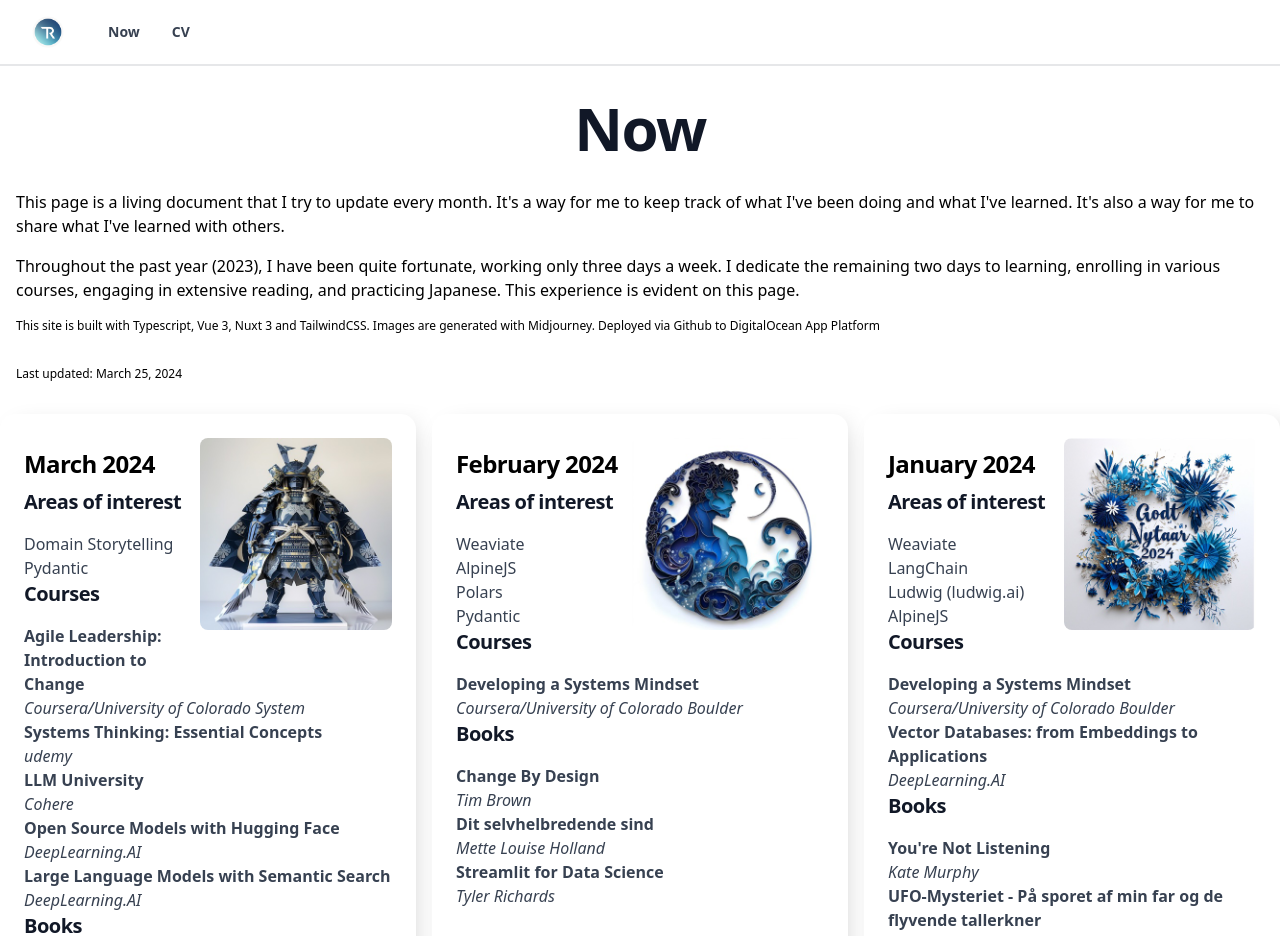
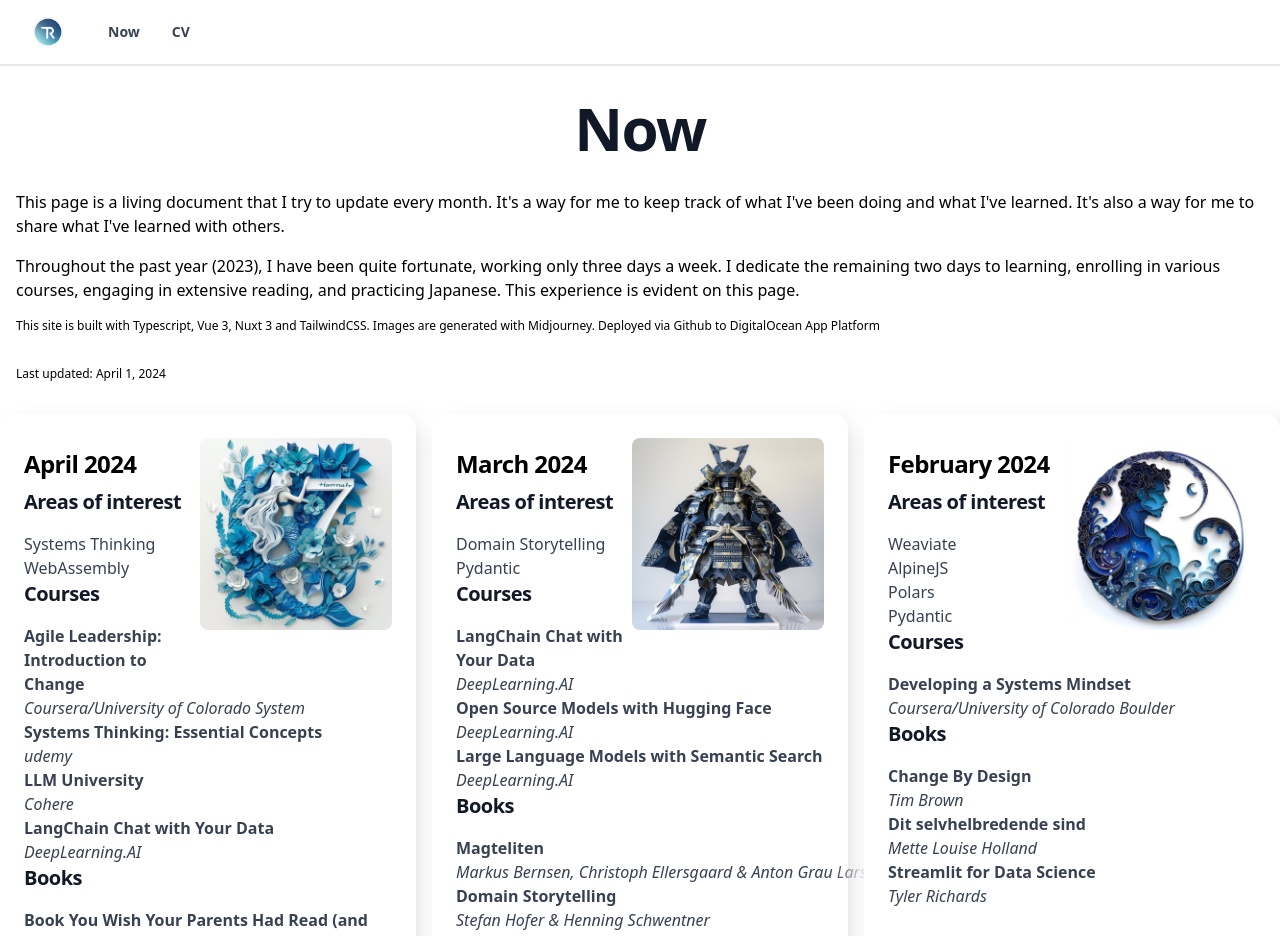
Before and after one commit to ringling/nuxt_ringling_info, a Nuxt app: page /now in a window 1280 px wide. Shown: the top 936 px of the page. Built offline with nearby package versions, Linux system fonts and the light colour scheme.

Commit message:
April month

```diff
--- a/pages/now.vue
+++ b/pages/now.vue
@@ -13,8 +13,30 @@
         generated with
         Midjourney. Deployed via Github to DigitalOcean App Platform
       </div>
-      <div class="m-4 mb-8 text-xs">Last updated: March 25, 2024</div>
+      <div class="m-4 mb-8 text-xs">Last updated: April 1, 2024</div>
       <div class="grid grid-cols-1 md:grid-cols-2 xl:grid-cols-3 gap-4">
+        <div class="block max-w p-6 bg-white markdown neu">
+          <img src="/img/hannah.jpg" class="lg:w-48 md:w-32 w-16 rounded-lg float-right" /><h5 class="mb-2 mt-4 text-2xl font-bold tracking-tight text-black">April 2024</h5>
+          <p class="font-normal text-gray-700">
+            <h3>Areas of interest</h3>
+            <ul>
+              <li>Systems Thinking</li>
+              <li>WebAssembly</li>
+            </ul>
+            <h3>Courses</h3>
+            <ul>
+              <li class="grid grid-cols-1"> <b>Agile Leadership: Introduction to Change</b> <em class="whitespace-nowrap">Coursera/University of Colorado System</em></li>
+              <li class="grid grid-cols-1"> <b>Systems Thinking: Essential Concepts</b> <em class="whitespace-nowrap">udemy</em></li>
+              <li class="grid grid-cols-1"> <b>LLM University</b> <em class="whitespace-nowrap">Cohere</em></li>
+              <li class="grid grid-cols-1"> <b>LangChain Chat with Your Data</b> <em class="whitespace-nowrap">DeepLearning.AI</em></li>
+            </ul>
+
+            <h3>Books</h3>
+            <ul>
+              <li class="grid grid-cols-1"> <b>Book You Wish Your Parents Had Read (and Your Children Will Be Glad That You Did)</b> <em class="whitespace-nowrap">Philippa Perry</em></li>
+            </ul>
+          </p>
+        </div>
         <div class="block max-w p-6 bg-white markdown neu">
           <img src="/img/shogun.jpg" class="lg:w-48 md:w-32 w-16 rounded-lg float-right" /><h5 class="mb-2 mt-4 text-2xl font-bold tracking-tight text-black">March 2024</h5>
           <p class="font-normal text-gray-700">
@@ -25,16 +47,13 @@
             </ul>
             <h3>Courses</h3>
             <ul>
-              <li class="grid grid-cols-1"> <b>Agile Leadership: Introduction to Change</b> <em class="whitespace-nowrap">Coursera/University of Colorado System</em></li>
-              <li class="grid grid-cols-1"> <b>Systems Thinking: Essential Concepts</b> <em class="whitespace-nowrap">udemy</em></li>
-              <li class="grid grid-cols-1"> <b>LLM University</b> <em class="whitespace-nowrap">Cohere</em></li>
+              <li class="grid grid-cols-1"> <b>LangChain Chat with Your Data</b> <em class="whitespace-nowrap">DeepLearning.AI</em></li>
               <li class="grid grid-cols-1"> <b>Open Source Models with Hugging Face</b> <em class="whitespace-nowrap">DeepLearning.AI</em></li>
               <li class="grid grid-cols-1"> <b>Large Language Models with Semantic Search</b> <em class="whitespace-nowrap">DeepLearning.AI</em></li>
             </ul>
 
             <h3>Books</h3>
             <ul>
-              <li class="grid grid-cols-1"> <b>Book You Wish Your Parents Had Read (and Your Children Will Be Glad That You Did)</b> <em class="whitespace-nowrap">Philippa Perry</em></li>
               <li class="grid grid-cols-1"> <b>Magteliten</b> <em class="whitespace-nowrap">Markus Bernsen, Christoph Ellersgaard & Anton Grau Larsen</em></li>
               <li class="grid grid-cols-1"> <b>Domain Storytelling</b> <em class="whitespace-nowrap">Stefan Hofer & Henning Schwentner</em></li>
               <li class="grid grid-cols-1"> <b>Gopler ældes baglæns</b> <em class="whitespace-nowrap">Nicklas Brendborg</em></li>
```
Also changed, not shown: public/img/hannah.jpg (added).
